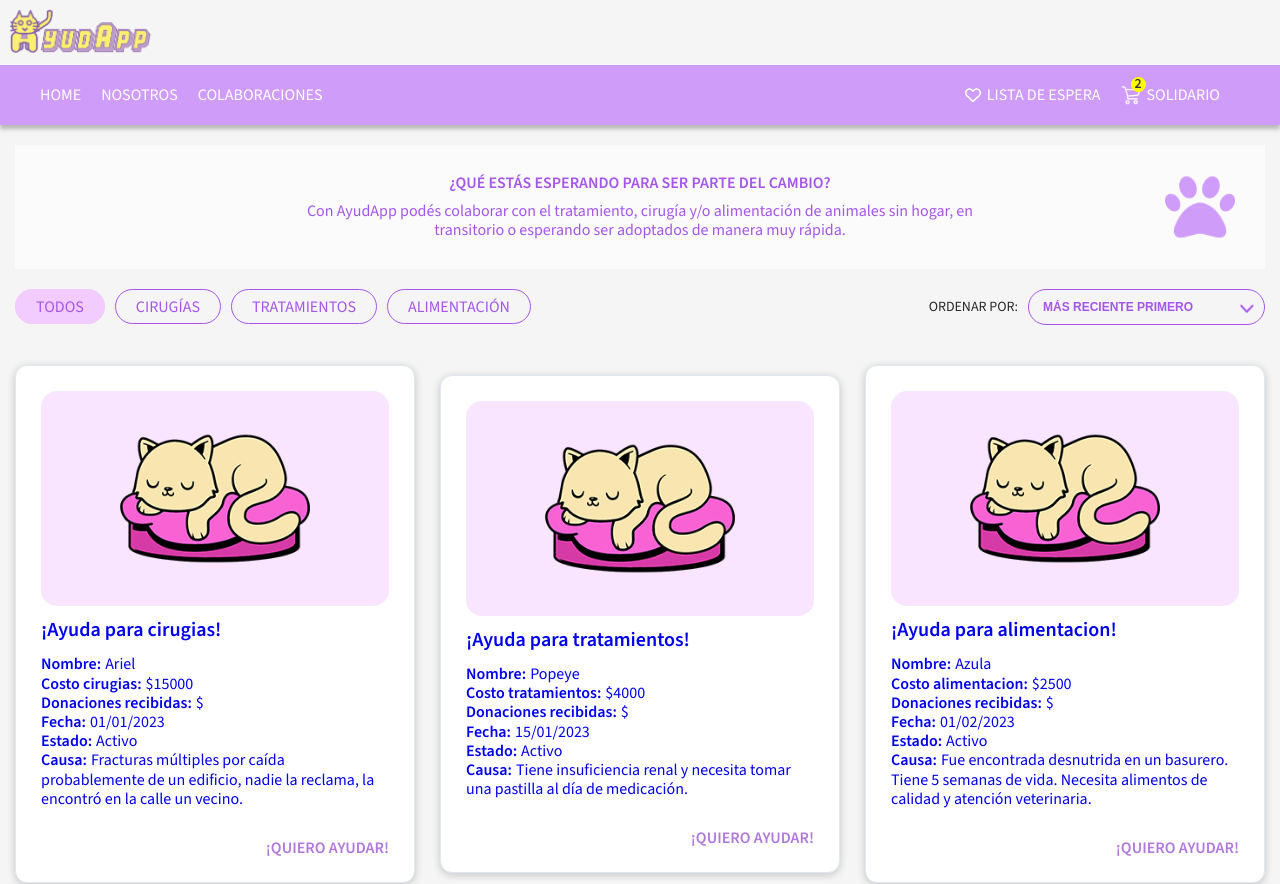
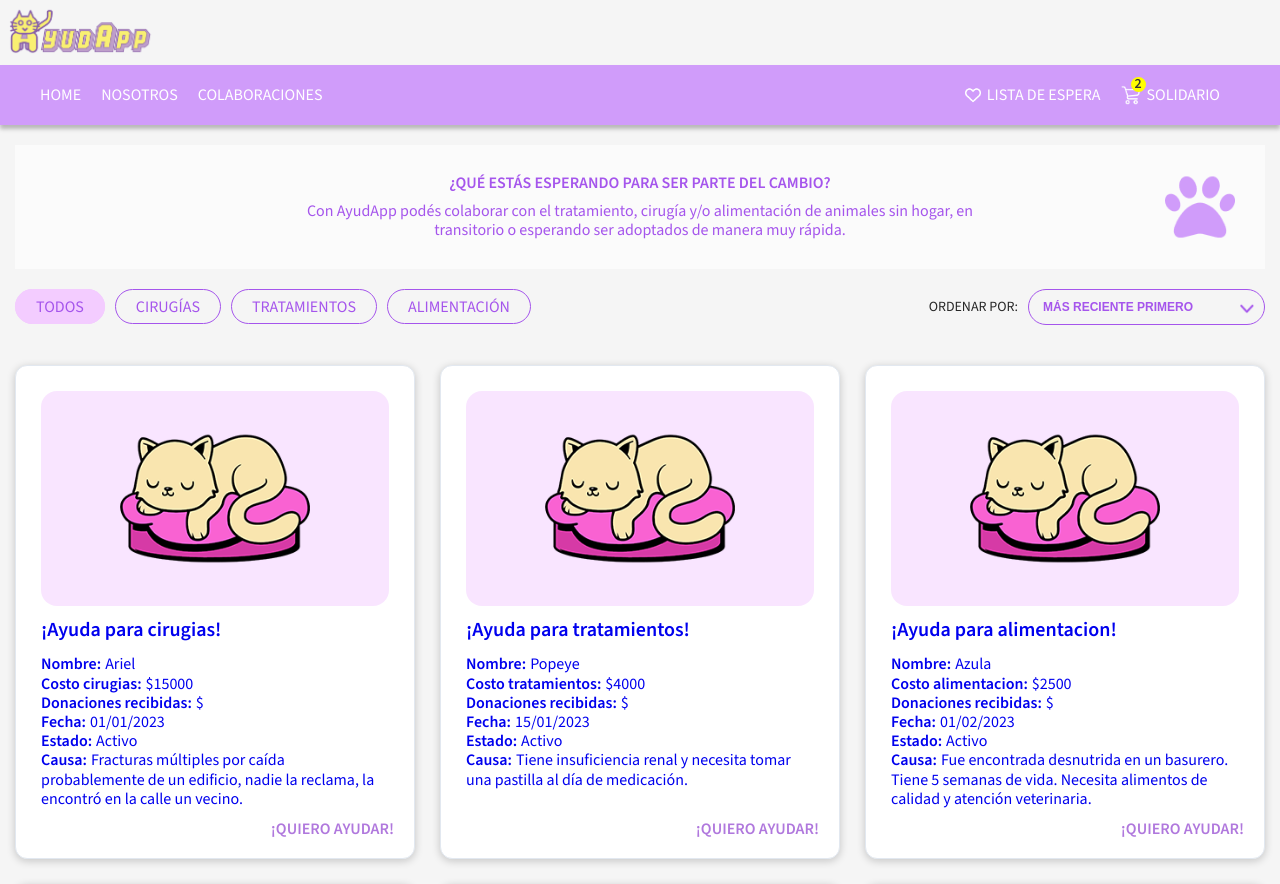
Before and after one commit to paz-cualina/ayudApp, a React (Create React App) app: page / in a window 1280 px wide. Shown: the top 884 px of the page. Built offline with nearby package versions, Linux system fonts and the light colour scheme.

Commit message:
Fixed height card item css

```diff
--- a/src/Components/Item/Item.css
+++ b/src/Components/Item/Item.css
@@ -1,4 +1,4 @@
-.cardItem { background: #FFFFFF; border: 1px solid #E2E8F0; box-shadow: 0px 2px 8px rgb(0 0 0 / 20%); border-radius: 12px; width: 400px; padding: 25px; }
+.cardItem { background: #FFFFFF; border: 1px solid #E2E8F0; box-shadow: 0px 2px 8px rgb(0 0 0 / 20%); border-radius: 12px; width: 400px; padding: 25px; position: relative; padding-bottom: 50px; }
 .cardItem:hover { box-shadow: 0px 2px 12px rgb(0 0 0 / 30%); }
 .cardItem figure { height: 215px; width: 100%; overflow: hidden; border-radius: 16px; margin-bottom: 14px; }
 .cardItem figure img { width: 100%; height: 100%; object-fit: contain; background-color: rgba(243, 204, 255, 0.5); }
@@ -6,5 +6,5 @@
 .cardItem .textWrapper { display: flex; flex-direction: column; }
 .cardItem .textWrapper p { font-weight: 600; }
 .cardItem .textWrapper p span { font-weight: normal; padding-left: 4px; }
-.cardItem .textWrapper p.action { color: #B078DD; text-transform: uppercase; font-weight: 600; margin-left: auto; margin-top: 30px; transition: all .3s; }
+.cardItem .textWrapper p.action { color: #B078DD; text-transform: uppercase; font-weight: 600; transition: all .3s; position: absolute; bottom: 20px;  right: 20px; }
 .cardItem .textWrapper p.action:hover { color: #A555EC; }
--- a/src/Components/ItemList/ItemList.css
+++ b/src/Components/ItemList/ItemList.css
@@ -1 +1,3 @@
-.itemList { display: flex; align-items: center; justify-content: center; flex-wrap: wrap; gap: 25px; padding-bottom: 100px; }
+.itemList { display: flex; align-items: stretch; justify-content: center; flex-wrap: wrap; gap: 25px; padding-bottom: 100px; }
+.itemList .wrapperCard { display: flex; align-items: stretch; }
+.itemList .wrapperCard a { display: flex; }
--- a/src/Components/ItemList/ItemList.js
+++ b/src/Components/ItemList/ItemList.js
@@ -6,7 +6,7 @@ const ItemList = ({productList}) => {
     <div className='itemList'>
     {
       productList.map((product) => (
-        <div key={product.id}>
+        <div key={product.id} className="wrapperCard">
           <Link to={`/item/${product.id}`}>
             <Item product={product} />
           </Link>
```
